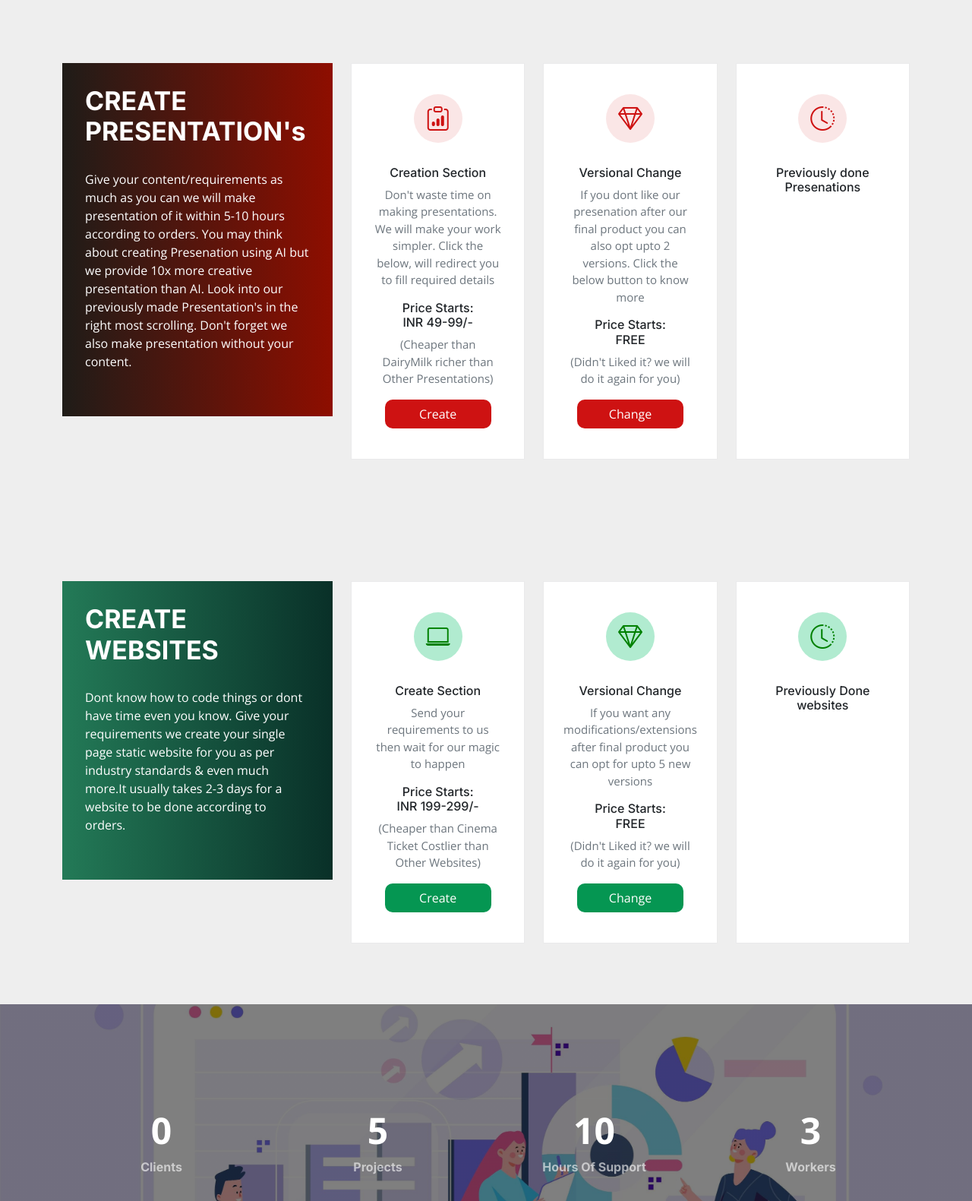
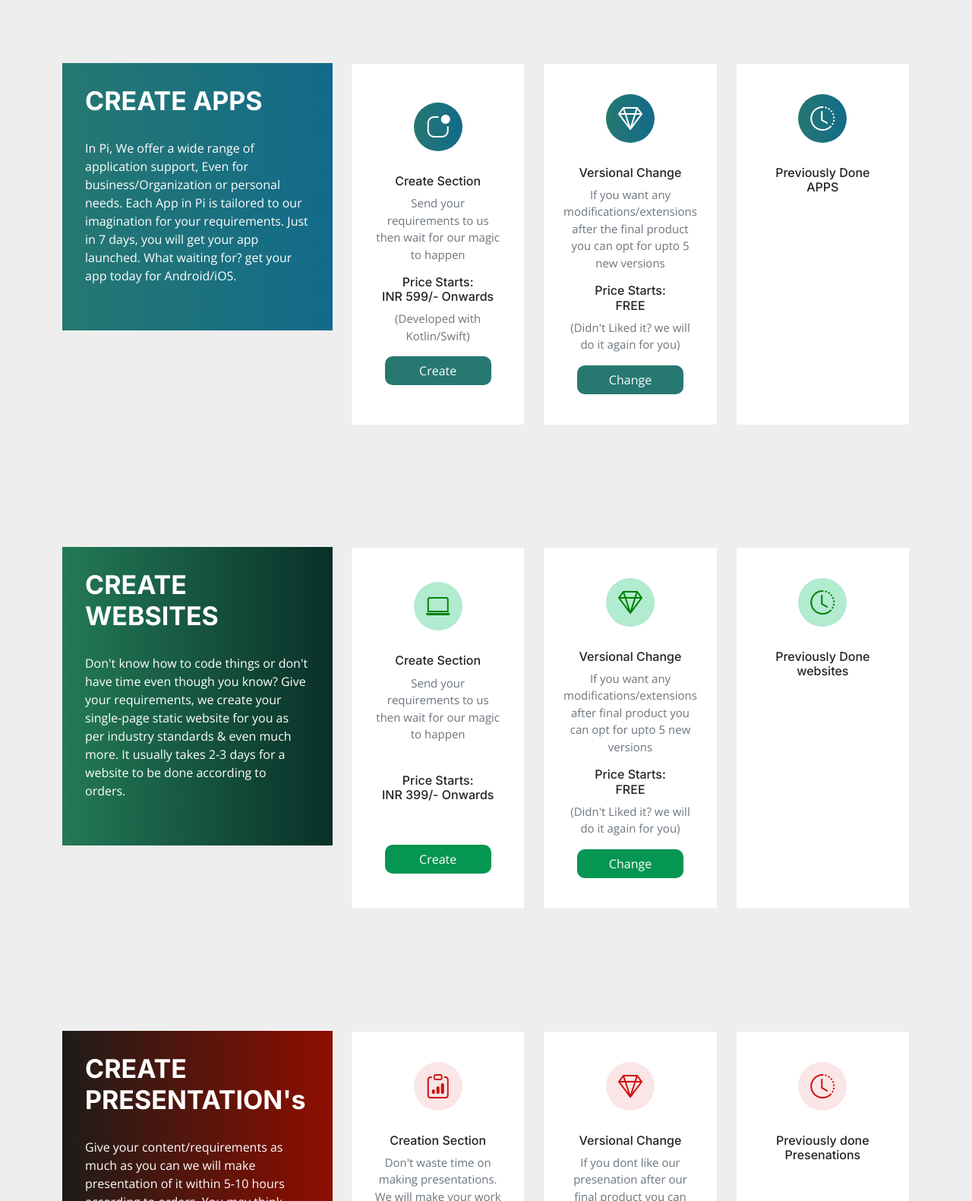
Before and after one commit to createwithpi/home, a plain HTML site: page index.html in a window 1280 px wide. Shown: the part 632-2213 px from the top of the page at 76% size. Drawn offline with nearby package versions, Linux system fonts and the light colour scheme; a script that the page names is missing.

Commit message:
Update index.html

```diff
--- a/index.html
+++ b/index.html
@@ -16,7 +16,9 @@
   <!-- Google Fonts -->
   <link rel="preconnect" href="https://fonts.googleapis.com">
   <link rel="preconnect" href="https://fonts.gstatic.com" crossorigin>
-  <link href="https://fonts.googleapis.com/css2?family=Open+Sans:ital,wght@0,300;0,400;0,500;0,600;0,700;1,300;1,400;1,600;1,700&family=Amatic+SC:ital,wght@0,300;0,400;0,500;0,600;0,700;1,300;1,400;1,500;1,600;1,700&family=Inter:ital,wght@0,300;0,400;0,500;0,600;0,700;1,300;1,400;1,500;1,600;1,700&display=swap" rel="stylesheet">
+  <link
+    href="https://fonts.googleapis.com/css2?family=Open+Sans:ital,wght@0,300;0,400;0,500;0,600;0,700;1,300;1,400;1,600;1,700&family=Amatic+SC:ital,wght@0,300;0,400;0,500;0,600;0,700;1,300;1,400;1,500;1,600;1,700&family=Inter:ital,wght@0,300;0,400;0,500;0,600;0,700;1,300;1,400;1,500;1,600;1,700&display=swap"
+    rel="stylesheet">
 
   <!-- Vendor CSS Files -->
   <link href="assets/vendor/bootstrap/css/bootstrap.min.css" rel="stylesheet">
@@ -63,9 +65,11 @@
   <section id="hero" class="hero d-flex align-items-center section-bg">
     <div class="container">
       <div class="row justify-content-between gy-5">
-        <div class="col-lg-5 order-2 order-lg-1 d-flex flex-column justify-content-center align-items-center align-items-lg-start text-center text-lg-start">
+        <div
+          class="col-lg-5 order-2 order-lg-1 d-flex flex-column justify-content-center align-items-center align-items-lg-start text-center text-lg-start">
           <h2 data-aos="fade-up">Experience the world of<br>magical things</h2>
-          <p data-aos="fade-up" data-aos-delay="100">Stop creating boring presentations & websites. Give your content & let us create your world beyond. We assure you, the product from our side will strive you to BEYOND </p>
+          <p data-aos="fade-up" data-aos-delay="100">Stop creating boring presentations & websites. Give your content &
+            let us create your world beyond. We assure you, the product from our side will strive you to BEYOND </p>
           <div class="d-flex" data-aos="fade-up" data-aos-delay="200">
             <a href="#why-us" class="btn-book-a-table">Surprise me !</a>
           </div>
@@ -79,7 +83,162 @@
 
 
 
-  <!-- ======= Why Us Section ======= -->
+  <!-- ======= Android Section ======= -->
+  <section id="why-us" class="why-us section-bg ">
+    <div class="container" data-aos="fade-up">
+
+      <div class="row gy-4">
+
+        <div class="col-lg-4" data-aos="fade-up" data-aos-delay="100">
+          <div class="color-android why-box">
+            <h3>CREATE APPS</h3>
+            <p>
+              In Pi, We offer a wide range of application support, Even for business/Organization or personal needs.
+              Each App in Pi is tailored to our imagination for your requirements. Just in 7 days, you will get your app
+              launched. What waiting for? get your app today for Android/iOS.
+            </p>
+
+          </div>
+        </div><!-- End Why Box -->
+
+        <div class="col-lg-8 d-flex align-items-center">
+          <div class="row gy-4">
+
+            <div class="col-xl-4" data-aos="fade-up" data-aos-delay="200">
+              <div class="icon-box d-flex flex-column justify-content-center align-items-center">
+
+                <i class="bi bi-app-indicator" style="color: white; background-color:  background: #136a8a;
+                  /* fallback for old browsers */
+                  background: -webkit-linear-gradient(to right, #267871, #136a8a);
+                  /* Chrome 10-25, Safari 5.1-6 */
+                  background: linear-gradient(to right, #267871, #136a8a);
+                  /* W3C, IE 10+/ Edge, Firefox 16+, Chrome 26+, Opera 12+, Safari 7+ */ ;"></i>
+                <h6>Create Section</h6>
+                <p>Send your requirements to us then wait for our magic to happen</p>
+                <h6>Price Starts: <br>INR 599/- Onwards</h6>
+                <p>(Developed with Kotlin/Swift)</p>
+                <div class="text-center">
+                  <a href="#" class="more-btn"><button class="pbt3">Create</button></a>
+                </div>
+              </div>
+            </div><!-- End Icon Box -->
+
+            <div class="col-xl-4" data-aos="fade-up" data-aos-delay="300">
+              <div class="icon-box d-flex flex-column justify-content-center align-items-center">
+                <i class="bi bi-gem" style="color: white; background-color:  background: #136a8a;
+                  /* fallback for old browsers */
+                  background: -webkit-linear-gradient(to right, #267871, #136a8a);
+                  /* Chrome 10-25, Safari 5.1-6 */
+                  background: linear-gradient(to right, #267871, #136a8a);
+                  /* W3C, IE 10+/ Edge, Firefox 16+, Chrome 26+, Opera 12+, Safari 7+ */ ;"></i>
+                <h6>Versional Change</h6>
+                <p>If you want any modifications/extensions after the final product you can opt for upto 5 new versions
+                </p>
+                <h6>Price Starts: <br>FREE</h6>
+                <p>(Didn't Liked it? we will do it again for you)</p>
+                <div class="text-center">
+                  <a href="#" class="more-btn"><button class="pbt3">Change</button></a>
+                </div>
+              </div>
+            </div><!-- End Icon Box -->
+
+            <div class="col-xl-4" data-aos="fade-up" data-aos-delay="400">
+              <div class="icon-box d-flex flex-column  align-items-center">
+                <i class="bi bi-clock-history" style="color: white; background-color:  background: #136a8a;
+                  /* fallback for old browsers */
+                  background: -webkit-linear-gradient(to right, #267871, #136a8a);
+                  /* Chrome 10-25, Safari 5.1-6 */
+                  background: linear-gradient(to right, #267871, #136a8a);
+                  /* W3C, IE 10+/ Edge, Firefox 16+, Chrome 26+, Opera 12+, Safari 7+ */ ;"></i>
+                <h6>Previously Done APPS</h6>
+              </div>
+            </div><!-- End Icon Box -->
+
+          </div>
+        </div>
+
+      </div>
+
+    </div>
+  </section>
+
+  <!-- End Android Section -->
+
+
+  <!-- ======= Website Section ======= -->
+  <section id="why-us" class="why-us section-bg">
+    <div class="container" data-aos="fade-up">
+
+      <div class="row gy-4">
+
+        <div class="col-lg-4" data-aos="fade-up" data-aos-delay="100">
+          <div class="why-box w2">
+            <h3>CREATE WEBSITES</h3>
+            <p>
+              Don't know how to code things or don't have time even though you know? Give your requirements, we create
+              your single-page static website for you as per industry standards & even much more. It usually takes
+              2-3 days for a website to be done according to orders.
+            </p>
+
+          </div>
+        </div><!-- End Why Box -->
+
+        <div class="col-lg-8 d-flex align-items-center">
+          <div class="row gy-4">
+
+            <div class="col-xl-4" data-aos="fade-up" data-aos-delay="200">
+              <div class="icon-box d-flex flex-column justify-content-center align-items-center">
+
+                <i class="bi bi-laptop" style="color: green; background-color:#b1ebd0 ;"></i>
+                <h6>Create Section</h6>
+                <p>Send your requirements to us then wait for our magic to happen</p>
+                <br>
+                <h6>Price Starts: <br>INR 399/- Onwards</h6>
+                </br></br>
+                <div class="text-center">
+                  <a href="https://bit.ly/CreateWebsiteswithPi" class="more-btn"><button
+                      class="pbt2">Create</button></a>
+                </div>
+              </div>
+            </div><!-- End Icon Box -->
+
+            <div class="col-xl-4" data-aos="fade-up" data-aos-delay="300">
+              <div class="icon-box d-flex flex-column justify-content-center align-items-center">
+                <i class="bi bi-gem" style="color: green; background-color:#b1ebd0 ;"></i>
+                <h6>Versional Change</h6>
+                <p>If you want any modifications/extensions after final product you can opt for upto 5 new versions</p>
+                <h6>Price Starts: <br>FREE</h6>
+                <p>(Didn't Liked it? we will do it again for you)</p>
+                <div class="text-center">
+                  <a href="https://bit.ly/VersionalChange-CreateWebsiteswithPi" class="more-btn"><button
+                      class="pbt2">Change</button></a>
+                </div>
+              </div>
+            </div><!-- End Icon Box -->
+
+            <div class="col-xl-4" data-aos="fade-up" data-aos-delay="400">
+              <div class="icon-box d-flex flex-column  align-items-center">
+                <i class="bi bi-clock-history" style="color: green; background-color:#b1ebd0 ;"></i>
+                <h6>Previously Done websites</h6>
+              </div>
+            </div><!-- End Icon Box -->
+
+          </div>
+        </div>
+
+      </div>
+
+    </div>
+  </section>
+
+  <!-- End Website Section -->
+
+
+
+
+
+  <!-- ======= Presentation Section ======= -->
+
   <section id="why-us" class="why-us section-bg">
     <div class="container" data-aos="fade-up">
 
@@ -89,9 +248,12 @@
           <div class="why-box w1">
             <h3>CREATE PRESENTATION's</h3>
             <p>
-               Give your content/requirements as much as you can we will make presentation of it within 5-10 hours according to orders.
-               You may think about creating Presenation using AI but we provide 10x more creative presentation than AI. Look into our
-               previously made Presentation's in the right most scrolling. Don't forget we also make presentation without your content.
+              Give your content/requirements as much as you can we will make presentation of it within 5-10 hours
+              according to orders.
+              You may think about creating Presenation using AI but we provide 10x more creative presentation than AI.
+              Look into our
+              previously made Presentation's in the right most scrolling. Don't forget we also make presentation without
+              your content.
             </p>
 
           </div>
@@ -104,11 +266,13 @@
               <div class="icon-box d-flex flex-column justify-content-center align-items-center">
                 <i class="bi bi-clipboard-data"></i>
                 <h6>Creation Section</h6>
-                <p>Don't waste time on making presentations. We will make your work simpler. Click the below, will redirect you to fill required details</p>
-                <h6>Price Starts: <br>INR 49-99/-</h6>
+                <p>Don't waste time on making presentations. We will make your work simpler. Click the below, will
+                  redirect you to fill required details</p>
+                <h6>Price Starts: <br>INR 49/- Onwards</h6>
                 <p>(Cheaper than DairyMilk richer than Other Presentations)</p>
                 <div class="text-center">
-                  <a href="https://bit.ly/CreatePresentationwithPi" class="more-btn"><button class="pbt">Create</button></a>
+                  <a href="https://bit.ly/CreatePresentationwithPi" class="more-btn"><button
+                      class="pbt">Create</button></a>
                 </div>
               </div>
             </div><!-- End Icon Box -->
@@ -117,11 +281,13 @@
               <div class="icon-box d-flex flex-column justify-content-center align-items-center">
                 <i class="bi bi-gem"></i>
                 <h6>Versional Change</h6>
-                <p>If you dont like our presenation after our final product you can also opt upto 2 versions. Click the below button to know more</p>
+                <p>If you dont like our presenation after our final product you can also opt upto 2 versions. Click the
+                  below button to know more</p>
                 <h6>Price Starts: <br>FREE</h6>
                 <p>(Didn't Liked it? we will do it again for you)</p>
                 <div class="text-center">
-                  <a href="https://bit.ly/Versionalchange-PresentationwithPi" class="more-btn"><button class="pbt">Change</button></a>
+                  <a href="https://bit.ly/Versionalchange-PresentationwithPi" class="more-btn"><button
+                      class="pbt">Change</button></a>
                 </div>
               </div>
             </div><!-- End Icon Box -->
@@ -141,71 +307,9 @@
       </div>
 
     </div>
-  </section><!-- End Why Us Section -->
+  </section><!-- End Presentation Section -->
 
 
-  <!-- ======= Why Us Section ======= -->
-  <section id="why-us" class="why-us section-bg">
-    <div class="container" data-aos="fade-up">
-
-      <div class="row gy-4">
-
-        <div class="col-lg-4" data-aos="fade-up" data-aos-delay="100">
-          <div class="why-box w2">
-            <h3>CREATE WEBSITES</h3>
-            <p>
-              Dont know how to code things or dont have time even you know. Give your requirements we create
-              your single page static website for you as per industry standards & even much more.It usually takes
-              2-3 days for a website to be done according to orders.
-            </p>
-
-          </div>
-        </div><!-- End Why Box -->
-
-        <div class="col-lg-8 d-flex align-items-center">
-          <div class="row gy-4">
-
-            <div class="col-xl-4" data-aos="fade-up" data-aos-delay="200">
-              <div class="icon-box d-flex flex-column justify-content-center align-items-center">
-
-                <i class="bi bi-laptop" style="color: green; background-color:#b1ebd0 ;"></i>
-                <h6>Create Section</h6>
-                <p>Send your requirements to us then wait for our magic to happen</p>
-                <h6>Price Starts: <br>INR 199-299/-</h6>
-                <p>(Cheaper than Cinema Ticket Costlier than Other Websites)</p>
-                <div class="text-center">
-                  <a href="https://bit.ly/CreateWebsiteswithPi" class="more-btn"><button class="pbt2">Create</button></a>
-                </div>
-              </div>
-            </div><!-- End Icon Box -->
-
-            <div class="col-xl-4" data-aos="fade-up" data-aos-delay="300">
-              <div class="icon-box d-flex flex-column justify-content-center align-items-center">
-                <i class="bi bi-gem"  style="color: green; background-color:#b1ebd0 ;"></i>
-                <h6>Versional Change</h6>
-                <p>If you want any modifications/extensions after final product you can opt for upto 5 new versions</p>
-                <h6>Price Starts: <br>FREE</h6>
-                <p>(Didn't Liked it? we will do it again for you)</p>
-                <div class="text-center">
-                  <a href="https://bit.ly/VersionalChange-CreateWebsiteswithPi" class="more-btn"><button class="pbt2">Change</button></a>
-                </div>
-              </div>
-            </div><!-- End Icon Box -->
-
-            <div class="col-xl-4" data-aos="fade-up" data-aos-delay="400">
-              <div class="icon-box d-flex flex-column  align-items-center">
-                <i class="bi bi-clock-history"  style="color: green; background-color:#b1ebd0 ;"></i>
-                <h6>Previously Done websites</h6>
-              </div>
-            </div><!-- End Icon Box -->
-
-          </div>
-        </div>
-
-      </div>
-
-    </div>
-  </section><!-- End Why Us Section -->
 
 
   <!-- ======= Stats Counter Section ======= -->
@@ -216,28 +320,32 @@
 
         <div class="col-lg-3 col-md-6">
           <div class="stats-item text-center w-100 h-100">
-            <span data-purecounter-start="0" data-purecounter-end="0" data-purecounter-duration="1" class="purecounter"></span>
+            <span data-purecounter-start="0" data-purecounter-end="1" data-purecounter-duration="1"
+              class="purecounter"></span>
             <p>Clients</p>
           </div>
         </div><!-- End Stats Item -->
 
         <div class="col-lg-3 col-md-6">
           <div class="stats-item text-center w-100 h-100">
-            <span data-purecounter-start="0" data-purecounter-end="5" data-purecounter-duration="1" class="purecounter"></span>
+            <span data-purecounter-start="0" data-purecounter-end="5" data-purecounter-duration="1"
+              class="purecounter"></span>
             <p>Projects</p>
           </div>
         </div><!-- End Stats Item -->
 
         <div class="col-lg-3 col-md-6">
           <div class="stats-item text-center w-100 h-100">
-            <span data-purecounter-start="0" data-purecounter-end="10" data-purecounter-duration="1" class="purecounter"></span>
+            <span data-purecounter-start="0" data-purecounter-end="10" data-purecounter-duration="1"
+              class="purecounter"></span>
             <p>Hours Of Support</p>
           </div>
         </div><!-- End Stats Item -->
 
         <div class="col-lg-3 col-md-6">
           <div class="stats-item text-center w-100 h-100">
-            <span data-purecounter-start="0" data-purecounter-end="3" data-purecounter-duration="1" class="purecounter"></span>
+            <span data-purecounter-start="0" data-purecounter-end="5" data-purecounter-duration="1"
+              class="purecounter"></span>
             <p>Workers</p>
           </div>
         </div><!-- End Stats Item -->
@@ -264,8 +372,11 @@
                 Everywhere in INDIA<br>
               </p>
               <p>
-            No.of Visitings<a href='https://www.free-counters.org/'>https://www.free-Counters.org</a> <script type='text/javascript' src='https://www.freevisitorcounters.com/auth.php?id=89701508de64671f5e6c14c2947a4ba712cb83d3'></script>
-            <script type="text/javascript" src="https://www.freevisitorcounters.com/en/home/counter/1080683/t/3"></script>
+                No.of Visitings<a href='https://www.free-counters.org/'>https://www.free-Counters.org</a>
+                <script type='text/javascript'
+                  src='https://www.freevisitorcounters.com/auth.php?id=89701508de64671f5e6c14c2947a4ba712cb83d3'></script>
+                <script type="text/javascript"
+                  src="https://www.freevisitorcounters.com/en/home/counter/1080683/t/3"></script>
               </p>
             </div>
 
@@ -312,14 +423,16 @@
           &copy; Copyright <strong><span>Pi</span></strong>. All Rights Reserved
         </div>
         <div class="credits">
-        Designed  with <span id="boot-icon" class="bi bi-heart-fill" style="font-size: 3rem; color:  #ce1212;"></span> in Bengaluru</a>
+          Designed with <span id="boot-icon" class="bi bi-heart-fill" style="font-size: 3rem; color:  #ce1212;"></span>
+          in Bengaluru</a>
         </div>
       </div>
 
     </footer><!-- End Footer -->
     <!-- End Footer -->
 
-  <a href="#" class="scroll-top d-flex align-items-center justify-content-center"><i class="bi bi-arrow-up-short"></i></a>
+    <a href="#" class="scroll-top d-flex align-items-center justify-content-center"><i
+        class="bi bi-arrow-up-short"></i></a>
 
     <div id="preloader"></div>
 
```
Lines whose indentation alone changed are shown as unchanged.
